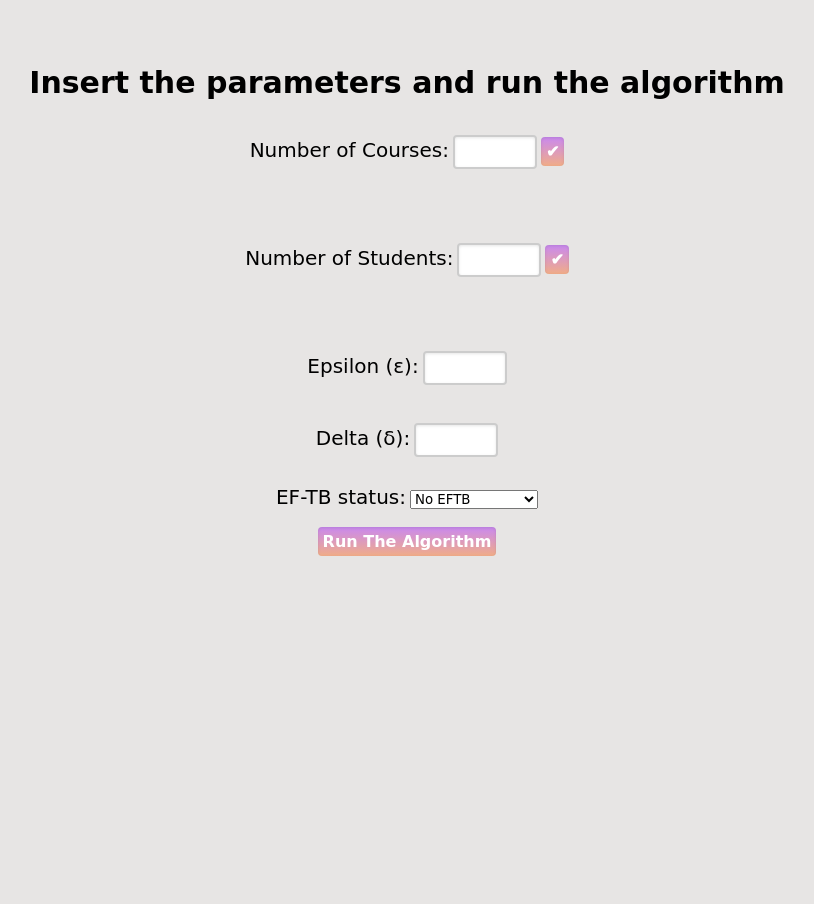
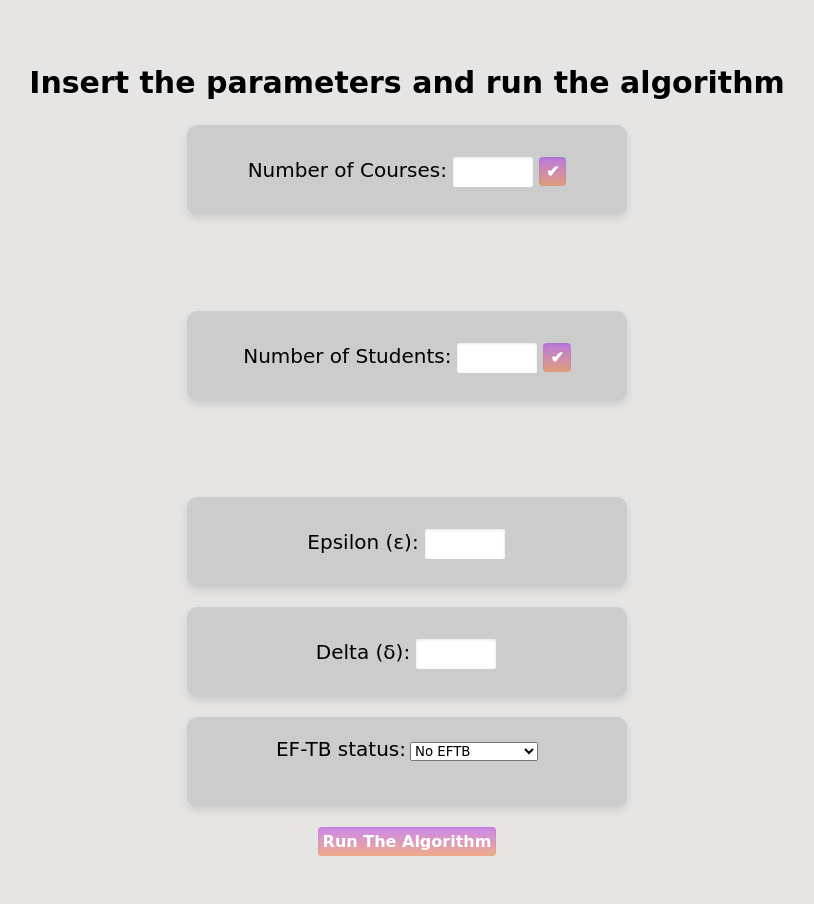
Before and after one commit to Final-project-distribution-of-courses/Flask-Website, a Flask app: template templates/aceei_form.html in a window 1280 px wide. Shown: the part 233-1137 px from the top of the page, without its empty margins (233-1047 px from the left). Before the commit the page ends 789 px from the top, so only its background shows below. Run offline with Flask 3, Linux system fonts and the light colour scheme; the template is opened without the code that fills it, so the values that code supplies are empty.

Commit message:
continue aceei.css

```diff
--- a/static/aceei.css
+++ b/static/aceei.css
@@ -11,14 +11,13 @@ header {
     overflow: hidden;
     border-radius: 0 0 85% 85% / 30%;
 }
-header .overlay{
+header .overlay {
     width: 100%;
     height: 100%;
     padding: 50px;
     color: #FFF;
     text-shadow: 1px 1px 1px #333;
     background-image: linear-gradient( 135deg, #9f05ff69 10%, #fd5e086b 100%);
-
 }
 
 h1 {
@@ -27,18 +26,6 @@ h1 {
     margin-bottom: 15px;
 }
 
-
-
-
-/*h1 {*/
-/*    font-weight: bold;*/
-/*    font-family: 'Dancing Script', cursive;*/
-/*    font-size: 60px;*/
-/*    text-align: center;*/
-/*    text-shadow: 2px 2px 4px rgba(0, 0, 0, 0.3); */
-/*}*/
-
-
 h2 {
     font-weight: bold;
     font-family: 'Dancing Script', cursive;
@@ -46,20 +33,12 @@ h2 {
     text-align: center;
 }
 
-
-.aceeiFormContainer{
+.aceeiFormContainer {
     text-align: center;
-    /*width: 1000px;*/
-    /*height: 1000px;*/
-    /*border-radius: 20px;*/
     padding: 40px;
-    /*box-sizing: border-box;*/
-    /*background: #ecf0f3;*/
-    /*box-shadow: 14px 14px 20px #cbced1, -14px -14px 20px white;*/
     margin: 0 auto;
     justify-content: flex-start;
 }
-
 
 input[type="number"] {
     width: 60px;
@@ -70,14 +49,12 @@ input[type="number"] {
     border: 2px solid #ccc;
     border-radius: 4px;
     box-shadow: inset 0 1px 3px rgba(0, 0, 0, 0.1);
-
 }
-
 
 button {
     border: none;
     color: #ffffff;
-    padding: 5px;
+    padding: 5px 7px;
     font-size: 16px;
     font-weight: bold;
     border-radius: 4px;
@@ -86,20 +63,16 @@ button {
     transition: background 0.3s ease-in-out, transform 0.2s ease-in-out;
     box-shadow: inset 0 1px 3px rgba(0, 0, 0, 0.1);
     background: linear-gradient(#9f05ff69, #fd5e086b);
-/*linear-gradient( 135deg, #9f05ff69 10%, #fd5e086b 100%);*/
 }
-
 
 label {
     font-family: 'Dancing Script', cursive;
     font-size: 20px;
-
 }
 
 option, select {
     font-family: 'Dancing Script', cursive;
 }
-
 
 input[type="submit"] {
     border: none;
@@ -107,16 +80,71 @@ input[type="submit"] {
     padding: 5px;
     font-size: 16px;
     font-weight: bold;
-    border-radius: 4px; /* Match border radius with input */
+    border-radius: 4px;
     cursor: pointer;
     transition: background 0.3s ease-in-out, transform 0.2s ease-in-out;
     font-family: 'Dancing Script', cursive;
-    box-shadow: inset 0 1px 3px rgba(0, 0, 0, 0.1); /* Match box shadow with input */
-    /*background: linear-gradient(135deg, #f06595, #845ef7);*/
+    box-shadow: inset 0 1px 3px rgba(0, 0, 0, 0.1);
     background: linear-gradient(#9f05ff69, #fd5e086b);
 }
-
 
 input[type="submit"]:hover {
     background-color: #72653f;
 }
+
+.fieldsContainer {
+    background-color: #cccccc;
+    padding: 20px;
+    border-radius: 10px;
+    box-shadow: 0 4px 8px rgba(0, 0, 0, 0.1);
+    max-width: 400px;
+    height: 50px;
+    margin: 20px auto;
+}
+
+#courseFields, #studentFields {
+    display: grid;
+    gap: 20px;
+    margin: 20px auto;
+}
+
+#courseFields {
+    grid-template-columns: repeat(auto-fill, minmax(200px, 1fr));
+}
+
+#studentFields {
+    grid-template-columns: repeat(auto-fill, minmax(300px, 1fr));
+}
+
+.courseField, .studentField {
+    background-color: #cccccc;
+    padding: 20px;
+    border-radius: 10px;
+    box-shadow: 0 4px 8px rgba(0, 0, 0, 0.1);
+}
+
+#courseFields .courseField label, #studentFields .studentField label {
+    margin-right: 10px;
+    font-size: 14px;
+}
+
+#courseFields .courseField input, #studentFields .studentField input {
+    padding: 8px;
+    margin-bottom: 10px;
+    border: 1px solid #ccc;
+    border-radius: 5px;
+    box-sizing: border-box;
+}
+
+#studentFields .studentField {
+    display: flex;
+    flex-direction: column;
+}
+
+#studentFields .studentField label[for^="s"] {
+    margin-top: 10px;
+}
+
+#studentFields .studentField input[type="number"][name*="Rating"] {
+    margin-right: 10px;
+}
--- a/templates/aceei_form.html
+++ b/templates/aceei_form.html
@@ -13,40 +13,49 @@
     <h2>Insert the parameters and run the algorithm</h2>
     <form action="/process" method="POST" id="aceeiForm">
         <!-- Choose Number of Courses -->
+        <div class="fieldsContainer">
             <label for="numberOfCourses">Number of Courses:</label>
             <input type="number" id="numberOfCourses" name="numberOfCourses" min="1" required>
             <button type="button" onclick="addCourseFields()">&#10004;</button><br><br>
-
+        </div>
         <!-- Courses Input Fields (Generated Dynamically) -->
         <div id="courseFields">
             <!-- Fields for courses will be added dynamically -->
         </div><br><br>
 
+        <div class="fieldsContainer">
             <!-- Choose Number of Students -->
             <label for="numberOfStudents">Number of Students:</label>
             <input type="number" id="numberOfStudents" name="numberOfStudents" min="1" required>
             <button type="button" onclick="addStudentFields()">&#10004;</button><br><br>
-
+        </div>
         <!-- Student Input Fields (Generated Dynamically) -->
         <div id="studentFields">
             <!-- Fields for students will be added dynamically -->
         </div><br><br>
+
+        <div class="fieldsContainer">
             <!-- Epsilon (ε) Input Field -->
             <label for="epsilon">Epsilon (ε):</label>
             <input type="number" id="epsilon" name="epsilon" step="0.01" required><br><br>
+        </div>
 
+
+        <div class="fieldsContainer">
             <!-- Delta (δ) Input Field -->
             <label for="delta">Delta (δ):</label>
             <input type="number" id="delta" name="delta" step="0.01" required><br><br>
+        </div>
 
+        <div class="fieldsContainer">
             <!-- t Input Field with Options -->
             <label for="ef-tb">EF-TB status:</label>
             <select id="ef-tb" name="ef-tb" required>
-{#            <option value="">Choose EF-TB status</option>#}
                 <option value="no EFTB">No EFTB</option>
                 <option value="EFTB">EFTB</option>
                 <option value="contested EFTB">Contested EFTB</option>
             </select><br><br>
+        </div>
 
         <input type="submit" value="Run The Algorithm">
     </form>
@@ -59,18 +68,21 @@
         courseFieldsDiv.innerHTML = ''; // Clear previous fields
 
         for (var i = 1; i <= numberOfCourses; i++) {
+            var courseField = document.createElement('div');
+            courseField.className = 'courseField';
+
             var courseLabel = document.createElement('label');
             courseLabel.textContent = 'Course ' + i + ' Capacity: ';
-            courseFieldsDiv.appendChild(courseLabel);
+            courseField.appendChild(courseLabel);
 
             var capacityInput = document.createElement('input');
             capacityInput.type = 'number';
             capacityInput.min = 1;
             capacityInput.name = 'c' + i + 'Capacity';
             capacityInput.required = true;
-            courseFieldsDiv.appendChild(capacityInput);
+            courseField.appendChild(capacityInput);
 
-            courseFieldsDiv.appendChild(document.createElement('br'));
+            courseFieldsDiv.appendChild(courseField);
         }
     }
 
@@ -83,40 +95,43 @@
         var numberOfCourses = parseInt(document.getElementById('numberOfCourses').value);
 
         for (var i = 1; i <= numberOfStudents; i++) {
+            var studentField = document.createElement('div');
+            studentField.className = 'studentField';
+
             var studentLabel = document.createElement('label');
             studentLabel.textContent = 'Student ' + i + ': ';
-            studentFieldsDiv.appendChild(studentLabel);
+            studentField.appendChild(studentLabel);
 
             var budgetLabel = document.createElement('label');
             budgetLabel.textContent = ' Budget: ';
-            studentFieldsDiv.appendChild(budgetLabel);
+            studentField.appendChild(budgetLabel);
 
             var budgetInput = document.createElement('input');
             budgetInput.type = 'number';
             budgetInput.name = 's' + i + 'Budget';
             budgetInput.min = 1;
             budgetInput.required = true;
-            studentFieldsDiv.appendChild(budgetInput);
+            studentField.appendChild(budgetInput);
 
             var coursesLabel = document.createElement('label');
             coursesLabel.textContent = ' Courses to Take: ';
-            studentFieldsDiv.appendChild(coursesLabel);
+            studentField.appendChild(coursesLabel);
 
             var coursesInput = document.createElement('input');
             coursesInput.type = 'number';
             coursesInput.min = 1;
             coursesInput.name = 's' + i + 'CoursesToTake';
             coursesInput.required = true;
-            studentFieldsDiv.appendChild(coursesInput);
+            studentField.appendChild(coursesInput);
 
             var ratingsLabel = document.createElement('label');
             ratingsLabel.textContent = ' Ratings for Courses: ';
-            studentFieldsDiv.appendChild(ratingsLabel);
+            studentField.appendChild(ratingsLabel);
 
             for (var j = 1; j <= numberOfCourses; j++) {
                 var ratingLabel = document.createElement('label');
                 ratingLabel.textContent = ' c' + j + ': ';
-                studentFieldsDiv.appendChild(ratingLabel);
+                studentField.appendChild(ratingLabel);
 
                 var ratingInput = document.createElement('input');
                 ratingInput.type = 'number';
@@ -124,12 +139,14 @@
                 ratingInput.min = 1;
                 ratingInput.step = 1;
                 ratingInput.required = true;
-                ratingInput.placeholder = 'Rating for c' + j;
-                studentFieldsDiv.appendChild(ratingInput);
+                {#ratingInput.placeholder = 'Rating for c' + j;#}
+                studentField.appendChild(ratingInput);
             }
-            studentFieldsDiv.appendChild(document.createElement('br'));
+
+            studentFieldsDiv.appendChild(studentField);
         }
     }
+
 </script>
 </body>
 </html>
```
Lines whose indentation alone changed are shown as unchanged.
